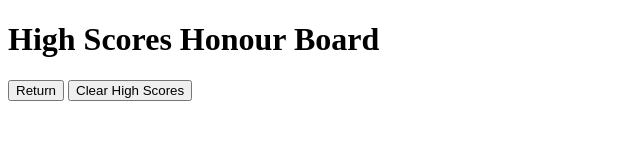
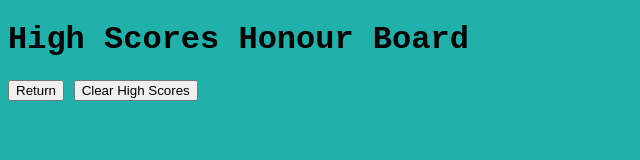
Before and after one commit to Zac0088/Timed-Quiz, a plain HTML site: page highscores.html in a window 1280 px wide. Shown: the whole page, without its empty margins (0-640 px from the left). Drawn offline with Linux system fonts and the light colour scheme.

Commit message:
added screenshot to readme and live url, added comments to javascript code and added very basic css styling

```diff
--- a/assets/js/highscore.js
+++ b/assets/js/highscore.js
@@ -1,3 +1,5 @@
+
+// function for local storage of highscore
 function printHighScores () {
     var highscores = JSON.parse(window.localStorage.getItem(highscores)) || [];
     console.log()
@@ -6,10 +8,11 @@ function printHighScores () {
 var liTag = document.createElement("li");
 liTag.textContent = highscores[i].yourName + ' - ' + highscores[i].clearHighScores
 
+// View scores stored
 var olEL =document.getElementById ('highscores');
 olEL.appendChild (liTag);
 
-
+// clear highscores and reload page
 function clearHighScores() {
     window.localStorage.removeItem("highscores");
     window.location.reload ();
--- a/highscores.html
+++ b/highscores.html
@@ -6,6 +6,7 @@
     <meta http-equiv="X-UA-Compatible" content="IE=edge">
     <meta name="viewport" content="width=device-width, initial-scale=1.0">
     <title>Honour Board</title>
+    <link rel="stylesheet" href="style.css">
 </head>
 
 <body>
```
Also changed, not shown: assets/js/script.js (+7 -7 lines), images/screencapture-file-C-Users-zac-c-Desktop-Timed-Quiz-index-html-2022-08-25-23_00_26.png (added), 1 other file.
